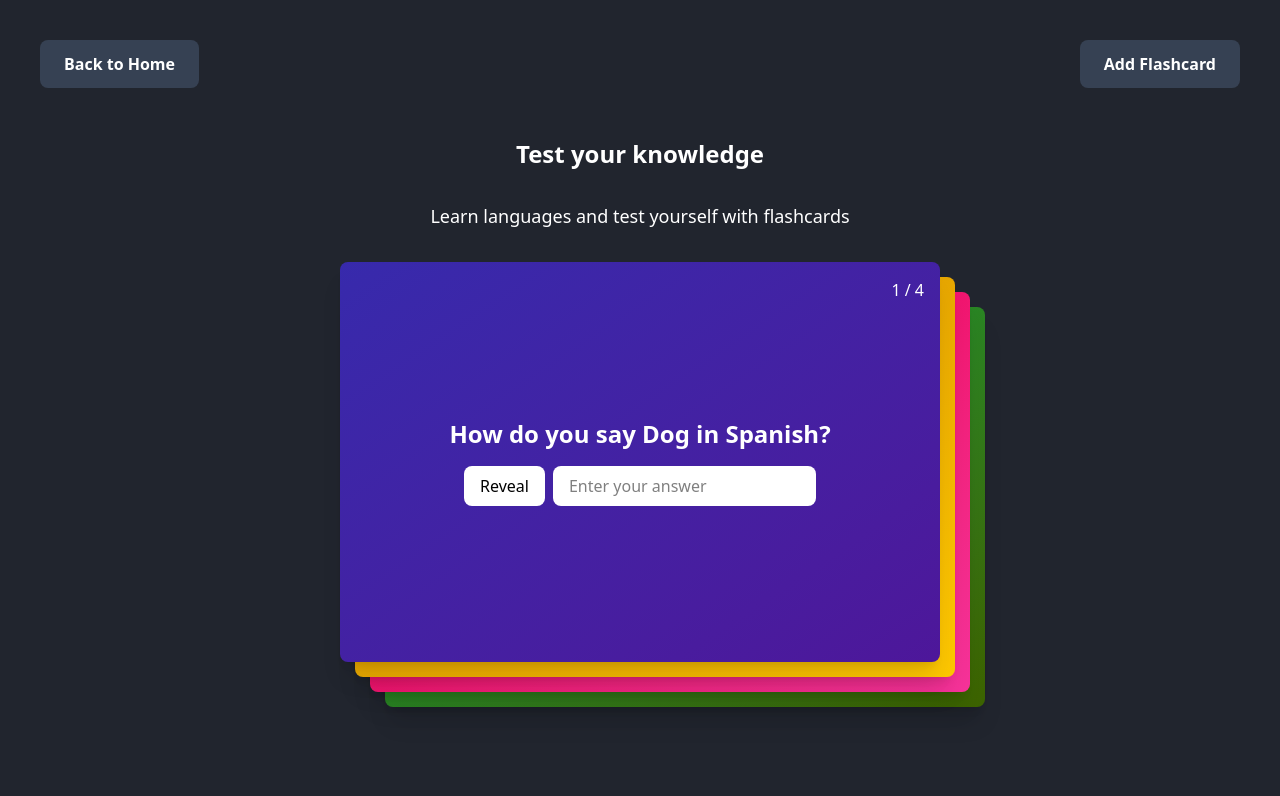
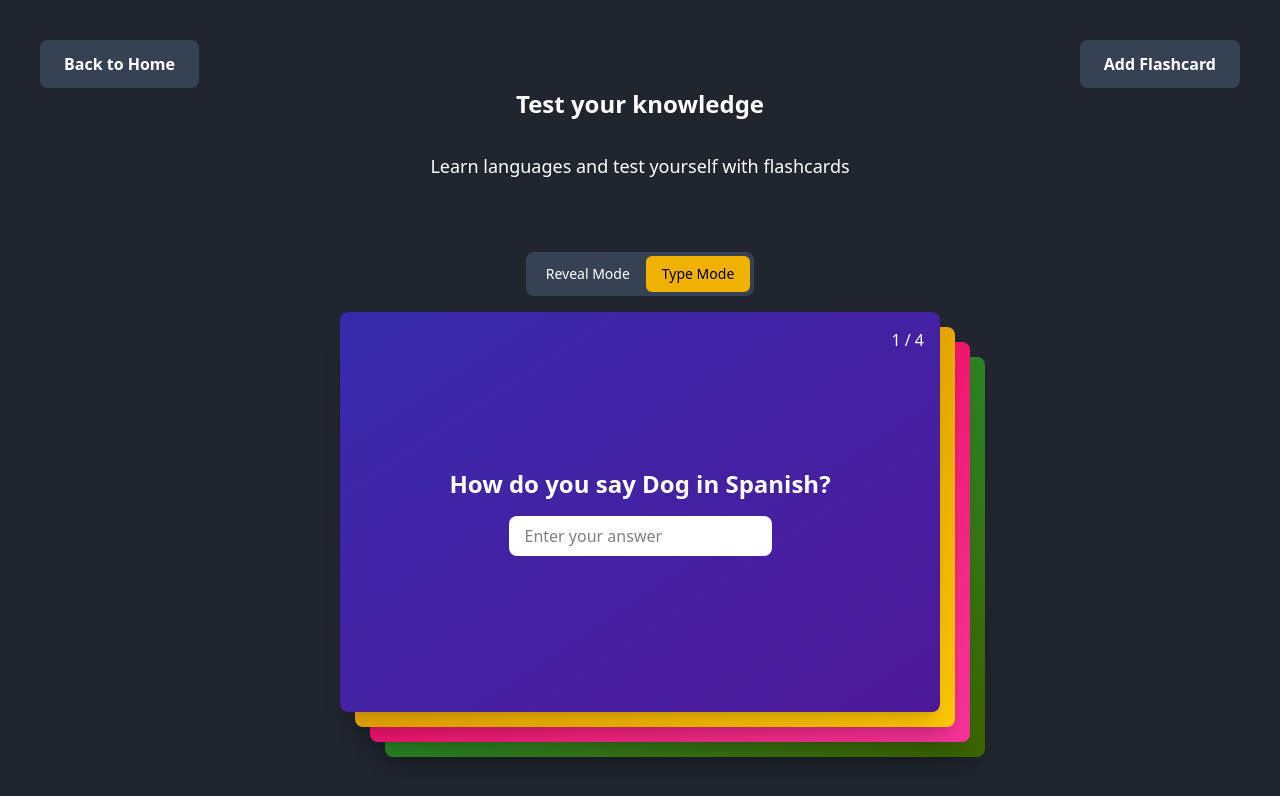
Before and after one commit to AndyBeable/idioma, a React (Vite) app: page /flashcards in a window 1280 px wide. Shown: the top 796 px of the page. Built offline with nearby package versions, Linux system fonts and the light colour scheme; no server answers.

Commit message:
adds feedback, initial mode switch

```diff
--- a/src/components/Flashcard.jsx
+++ b/src/components/Flashcard.jsx
@@ -11,6 +11,7 @@ function Flashcard({
 }) {
   const [userAnswer, setUserAnswer] = useState('')
   const [isCorrect, setIsCorrect] = useState(null)
+  const [showFeedback, setShowFeedback] = useState(false)
 
   const handleSubmitAnswer = () => {
     console.log(userAnswer)
@@ -18,7 +19,15 @@ function Flashcard({
     if(userAnswer.trim() === '') return
     const correct = userAnswer.toLowerCase() === flashcard.answer.toLowerCase()
     setIsCorrect(correct)
+    setShowFeedback(true)
     setUserAnswer('')
+  }
+
+  const handleNextCard = () => {
+    setUserAnswer('')
+    setIsCorrect(null)
+    setShowFeedback(false)
+    handleNext()
   }
 
   return (
@@ -32,23 +41,35 @@ function Flashcard({
         <p className="text-lg mb-4">{flashcard.answer}</p>
       )}
       <div className="flex items-center justify-center">
-      {isInteractive && (
+        {showFeedback ? (
+          // Show feedback
+          <div className="text-center">
+            <p className={`text-lg font-bold mb-2 ${isCorrect ? 'text-green-300' : 'text-red-300'}`}>
+              {isCorrect ? '✅ Correct!' : '❌ Incorrect'}
+            </p>
+            <p className="text-sm mb-4">Correct answer: {flashcard.answer}</p>
             <button
+              onClick={handleNextCard}
               className="bg-white text-black px-4 py-2 rounded-lg"
-          onClick={
-            isAnswerVisible
-              ? handleNext
-              : () => setIsAnswerVisible(true)
-          }
             >
-          {isAnswerVisible ? 'Next' : 'Reveal'}
+              Next Card
             </button>
-      )}
-      <input type="text" value={userAnswer} onChange={(e) => setUserAnswer(e.target.value)} placeholder="Enter your answer" className="bg-white text-black px-4 py-2 rounded-lg ml-2 focus:outline-none focus:ring-2 focus:ring-white"  onKeyDown={(e) => {
+          </div>
+        ) : (
+          // Show input
+          <input
+            type="text"
+            value={userAnswer}
+            onChange={(e) => setUserAnswer(e.target.value)}
+            placeholder="Enter your answer"
+            className="bg-white text-black px-4 py-2 rounded-lg focus:outline-none focus:ring-2 focus:ring-white"
+            onKeyDown={(e) => {
               if (e.key === 'Enter') {
                 handleSubmitAnswer()
               }
-      }}/>
+            }}
+          />
+        )}
       </div>
     </div>
   )
--- a/src/pages/Flashcards.jsx
+++ b/src/pages/Flashcards.jsx
@@ -41,6 +41,7 @@ function Flashcards() {
   const [cardQueue, setCardQueue] = useState(loadFlashcards)
   const [isAnswerVisible, setIsAnswerVisible] = useState(false)
   const [isOpen, setIsOpen] = useState(false)
+  const [studyMode, setStudyMode] = useState('type')
 
   // Save flashcards to localStorage whenever they change
   useEffect(() => {
@@ -68,10 +69,32 @@ function Flashcards() {
     <div className="relative flex flex-col justify-center items-center h-screen">
       <div className="flex flex-col justify-center items-center">
         <h1 className="text-white text-2xl font-bold mb-8">Test your knowledge</h1>
-        <p className="text-white text-lg mb-8">Learn languages and test yourself with flashcards</p>
+        <p className="text-white text-lg mb-18">Learn languages and test yourself with flashcards</p>
         <Button className="absolute top-10 left-10 bg-gray-700 hover:bg-gray-800 hover:border-b-2 hover:border-yellow-500 text-white font-bold py-3 px-6 rounded-lg transition-colors" to="/">Back to Home</Button>
         <Button className="absolute top-10 right-10 bg-gray-700 hover:bg-gray-800 hover:border-b-2 hover:border-r-2 hover:border-yellow-500 text-white font-bold py-3 px-6 rounded-lg transition-colors" onClick={() => setIsOpen(true)}>Add Flashcard</Button>
       </div>
+      <div className="justify-center items-center flex bg-gray-700 rounded-lg p-1 mb-4">
+  <button
+    onClick={() => setStudyMode('reveal')}
+    className={`px-4 py-2 rounded-md text-sm font-medium transition-colors ${
+      studyMode === 'reveal'
+        ? 'bg-yellow-500 text-black'
+        : 'text-white hover:bg-gray-600'
+    }`}
+  >
+    Reveal Mode
+  </button>
+  <button
+    onClick={() => setStudyMode('type')}
+    className={`px-4 py-2 rounded-md text-sm font-medium transition-colors ${
+      studyMode === 'type'
+        ? 'bg-yellow-500 text-black'
+        : 'text-white hover:bg-gray-600'
+    }`}
+  >
+    Type Mode
+  </button>
+</div>
       <div className="relative w-[400px] h-[300px] lg:w-[600px] lg:h-[400px]">
         {cardQueue
           .slice(0, 4)
```
Lines whose indentation alone changed are shown as unchanged.
